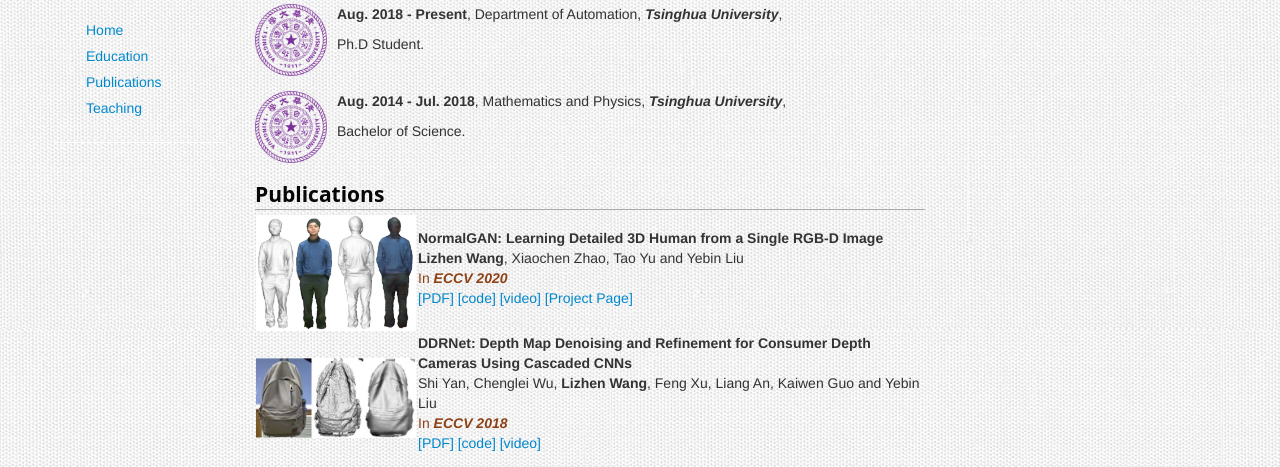
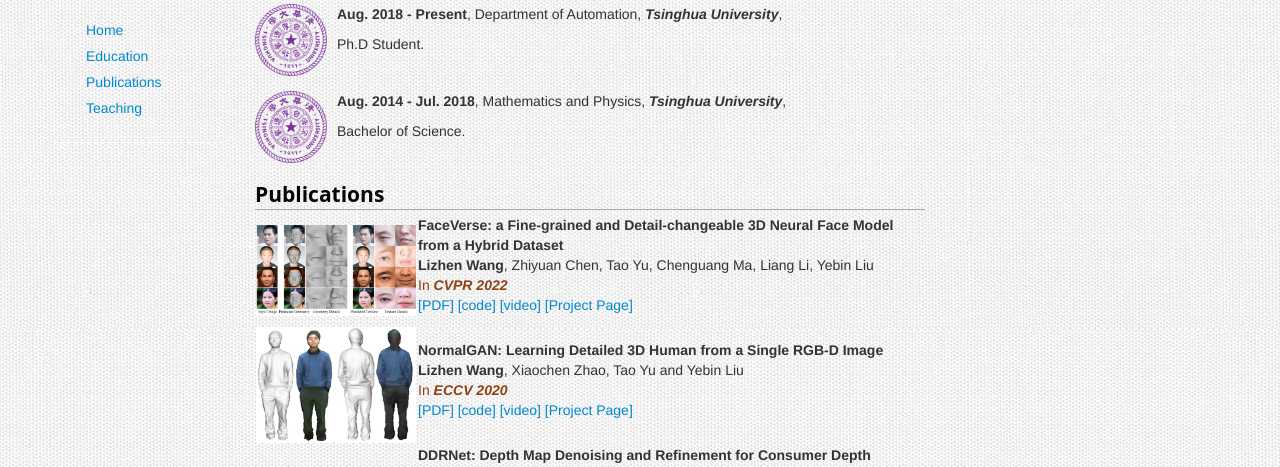
Before and after one commit to LizhenWangT/LizhenWangT.github.io, a plain HTML site: page index.html in a window 1280 px wide. Shown: the part 277-744 px from the top of the page. Drawn offline with Linux system fonts and the light colour scheme.

Commit message:
20220326

```diff
--- a/index.html
+++ b/index.html
@@ -56,7 +56,7 @@ wlz18@mails.tsinghua.edu.cn
 
 <h3>About me</h3>
 
-I am a third year Ph.D student at Department of Automation, Tsinghua University, China.
+I am a Ph.D student at Department of Automation, Tsinghua University, China.
 I am advised by <a href="http://liuyebin.com/">Yebin Liu</a>
 in <a href="http://media.au.tsinghua.edu.cn/index/index/index.html">Institute for Brain and Cognitive Sciences</a>. My research interests lie in
 3D body reconstruction, 3D face reconstruction and StyleGAN-based facial avatar.
@@ -83,6 +83,23 @@ in <a href="http://media.au.tsinghua.edu.cn/index/index/index.html">Institute fo
 <a name="Publications"></a>
 
 <table cellspacing="20">
+  <tr>
+		<td width="20%">
+		<img style="max-height: 120px; max-width: 160px;" src="img/faceverse.jpg" border="0">
+		</td>
+		<td>
+		<p><b>FaceVerse: a Fine-grained and Detail-changeable 3D Neural Face Model from a Hybrid Dataset</b>
+		<br>
+		<b>Lizhen Wang</b>, Zhiyuan Chen, Tao Yu, Chenguang Ma, Liang Li, Yebin Liu
+		<br>
+    <font class="journal">In <i><b>CVPR 2022 </b> </i></font><br>
+		<a href="http://www.liuyebin.com/FaceVerse/assets/faceverse.pdf">[PDF]</a>
+		<a href="https://github.com/LizhenWangT/FaceVerse">[code]</a>
+		<a href="http://www.liuyebin.com/FaceVerse/assets/faceverse.mp4">[video]</a>
+		<a href="http://www.liuyebin.com/FaceVerse/faceverse.html">[Project Page]</a>
+		</td>
+  </tr>
+
   <tr>
 		<td width="20%">
 		<img style="max-height: 120px; max-width: 160px;" src="img/NormalGan.jpg" border="0">
```
Also changed, not shown: img/faceverse.jpg (added), 1 other file.
